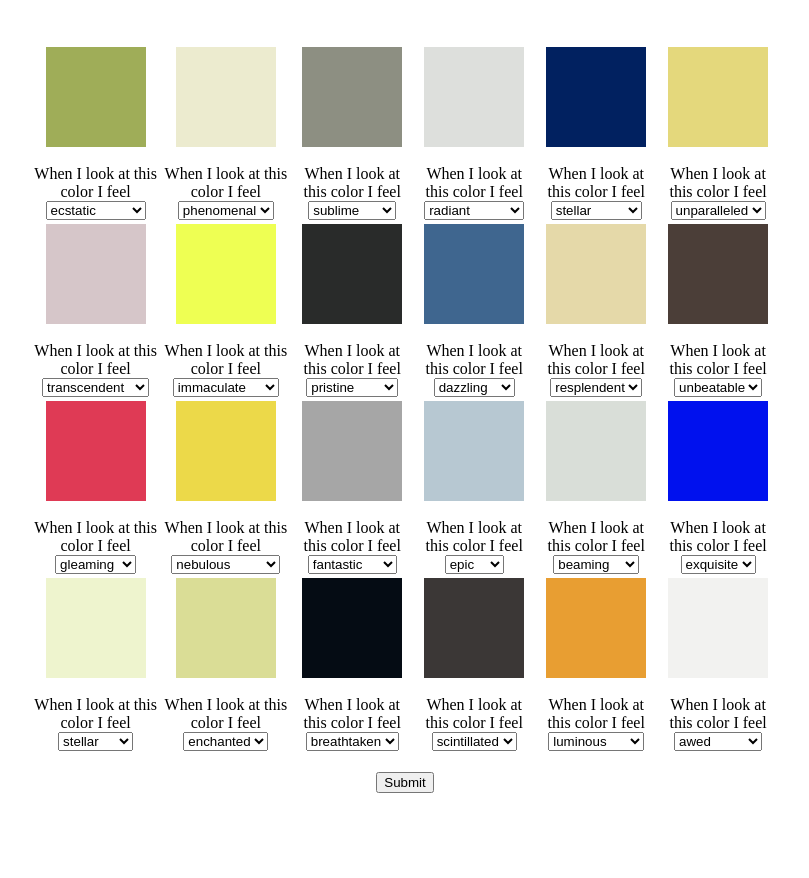
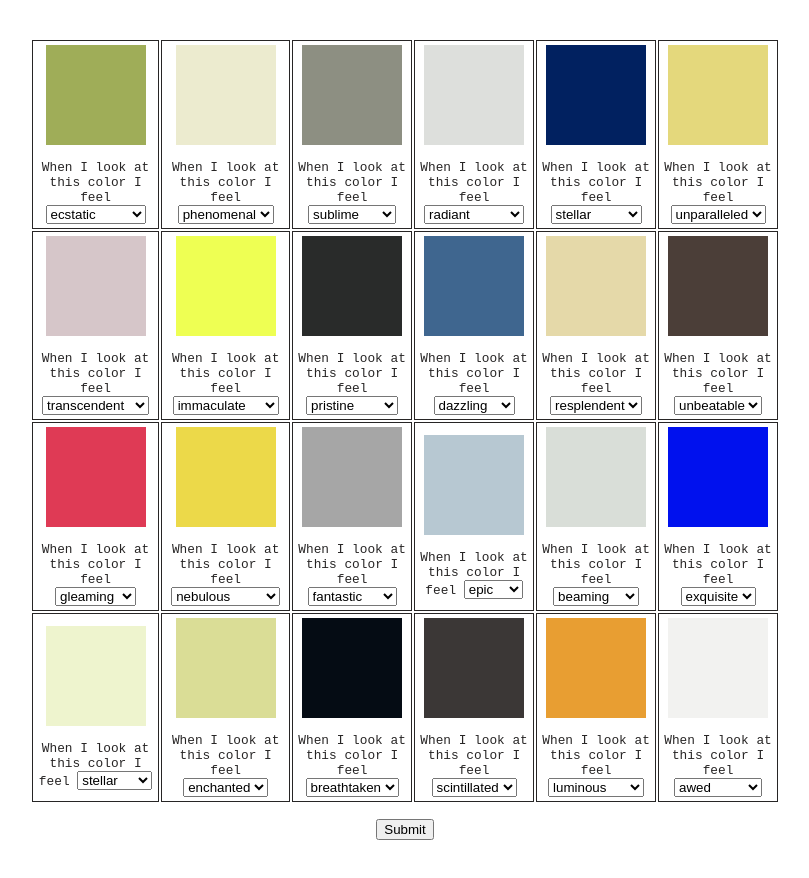
Before and after one commit to abbeyforeman/qolorquery, a plain HTML site: page index.html in a window 1280 px wide. Shown: the whole page, without its empty margins (235-1044 px from the left). Before the commit the page ends 845 px from the top, so only its background shows below. Drawn offline with Linux system fonts and the light colour scheme; the site is published under a folder, as on GitHub Pages, so addresses that start at the root find nothing.

Commit message:
Update index.html

```diff
--- a/index.html
+++ b/index.html
@@ -1,7 +1,7 @@
 <head>
-      <!-- The website stylesheet -->
-    <link rel="stylesheet" href="/style.css" />
-  <link rel="script" href="/script.js" />
+  <!-- The website stylesheet -->
+  <link rel="stylesheet" href="style.css" />
+  <script src="script.js"></script>
 </head>
 <center>
 <body>
```
